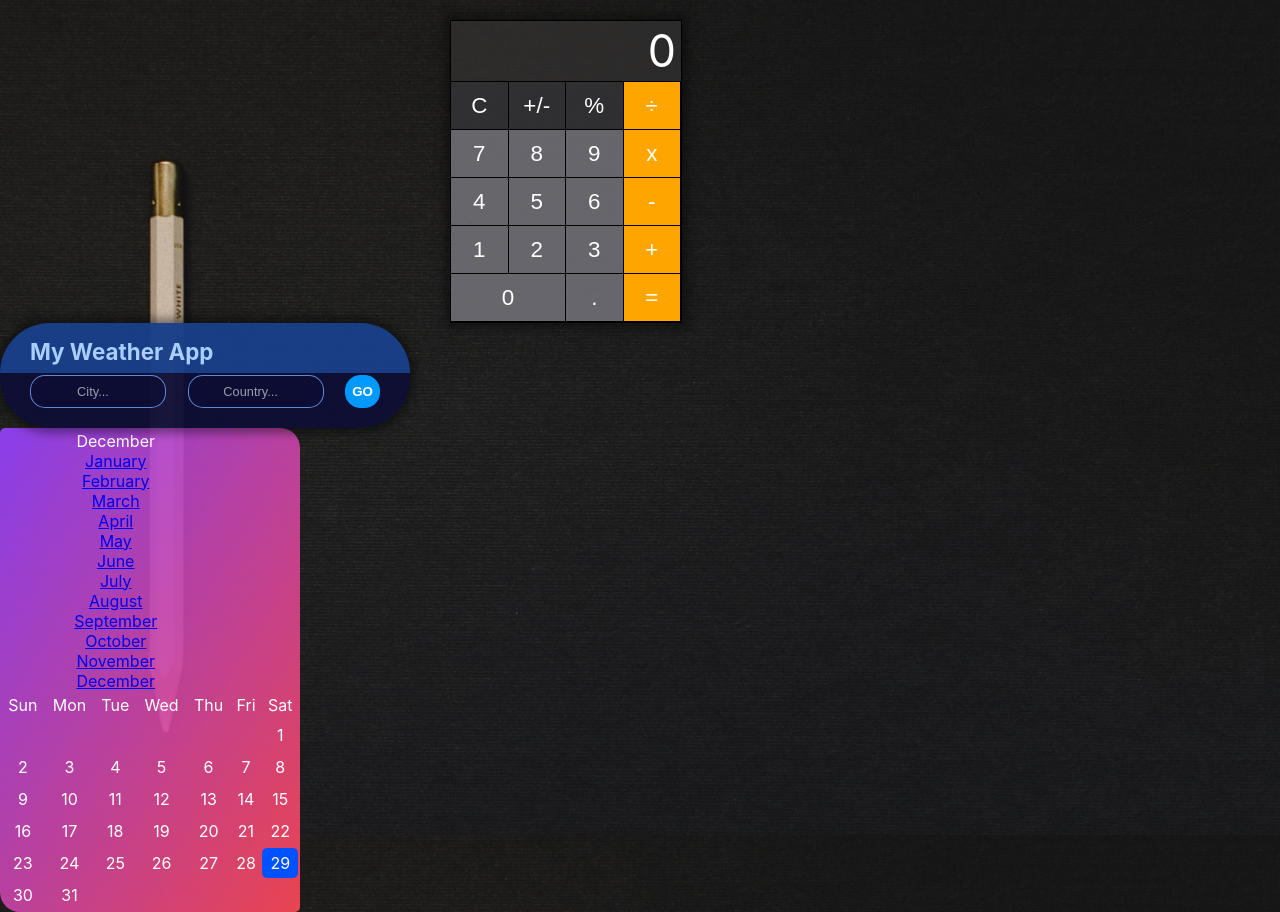
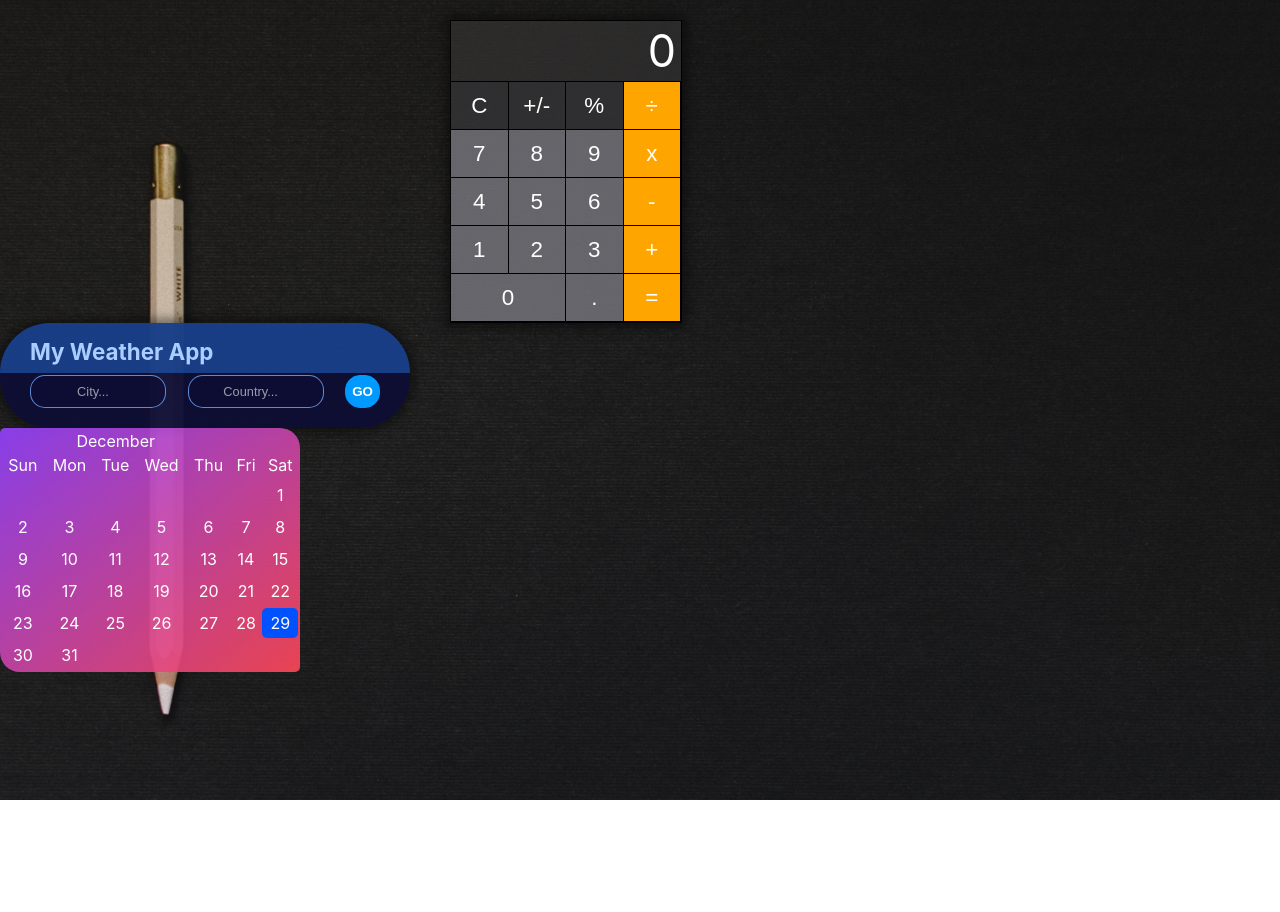
Before and after one commit to lfsalazarcruz/my-react-calculator, a React (Create React App) app in the folder my-calculator/: page / in a window 1280 px wide. After the commit the page ends 800 px from the top, so only its background shows below. Built offline with nearby package versions, Linux system fonts and the light colour scheme.

Commit message:
Toggle month menu working. Also calendar is draggable.

```diff
--- a/my-calculator/src/App.js
+++ b/my-calculator/src/App.js
@@ -21,9 +21,9 @@ class App extends Component {
           onStart={this.handleStart}
           onDrag={this.handleDrag}
           onStop={this.handleStop}>
-          <div className="handle calculator-app">
-            <Calculator/>
-          </div>
+            <div className="handle calculator-app">
+              <Calculator/>
+            </div>
         </Draggable>
         <Draggable
           axis="both"
@@ -38,10 +38,23 @@ class App extends Component {
           <div>
             <div className="handle my-weather-app">
           </div>
-          <WeatherApp/>
+            <WeatherApp/>
           </div>
         </Draggable>
-        <CalendarApp/>
+        <Draggable
+          axis="both"
+          handle=".handle"
+          defaultPosition={{x: 0, y: 0}}
+          position={null}
+          grid={[1, 1]}
+          scale={1}
+          onStart={this.handleStart}
+          onDrag={this.handleDrag}
+          onStop={this.handleStop}>
+            <div className="handle">
+              <CalendarApp/>
+            </div>
+          </Draggable>
       </div>
     );
   }
--- a/my-calculator/src/Components/CalendarApp/CalendarApp.js
+++ b/my-calculator/src/Components/CalendarApp/CalendarApp.js
@@ -54,11 +54,20 @@ class CalendarApp extends Component {
 		);
 	}
 
+	onChangeMonth = (e, month) => {
+		this.setState({
+			showMonthPopup: !this.state.showMonthPopup
+		});
+	}
+
 	MonthNav = () => {
 		return (
-			<span className="label-month">
+			<span onClick={(e) => {this.onChangeMonth(e,this.month())}}
+			className="label-month">
 				{this.month()}
+				{this.state.showMonthPopup &&
 				<this.SelectList data={this.months} />
+				}
 			</span>
 		);
 	}
```
